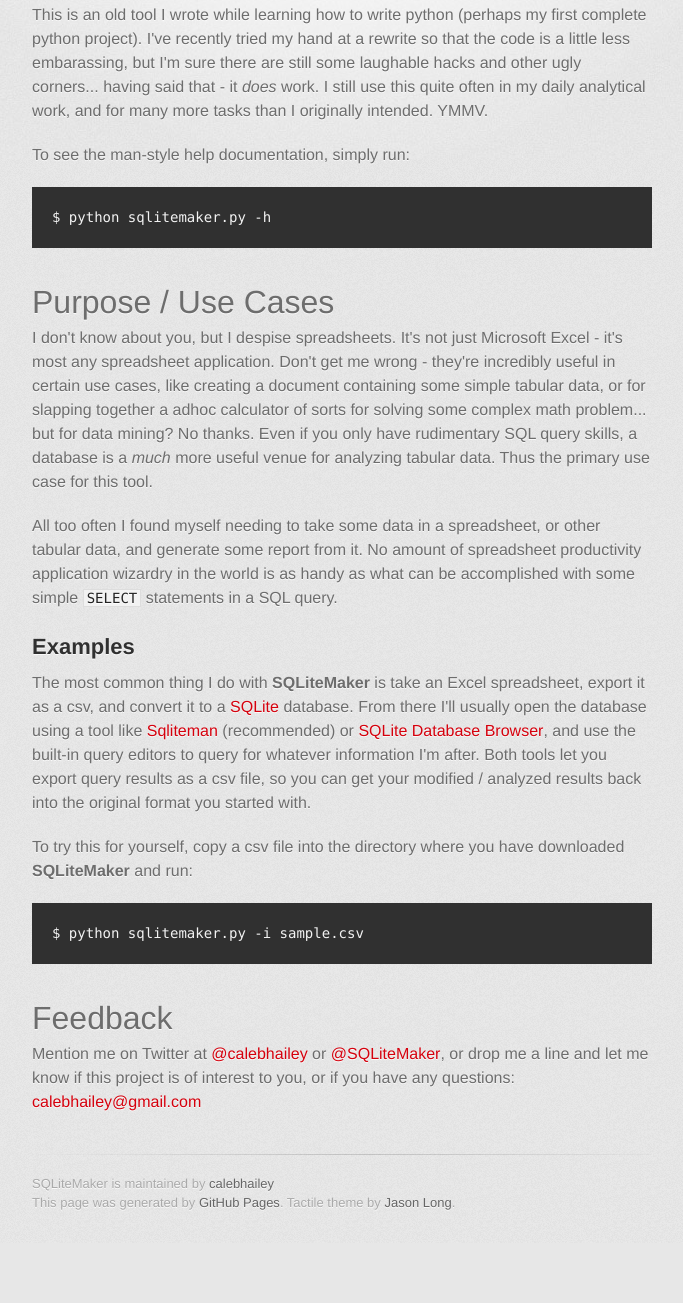
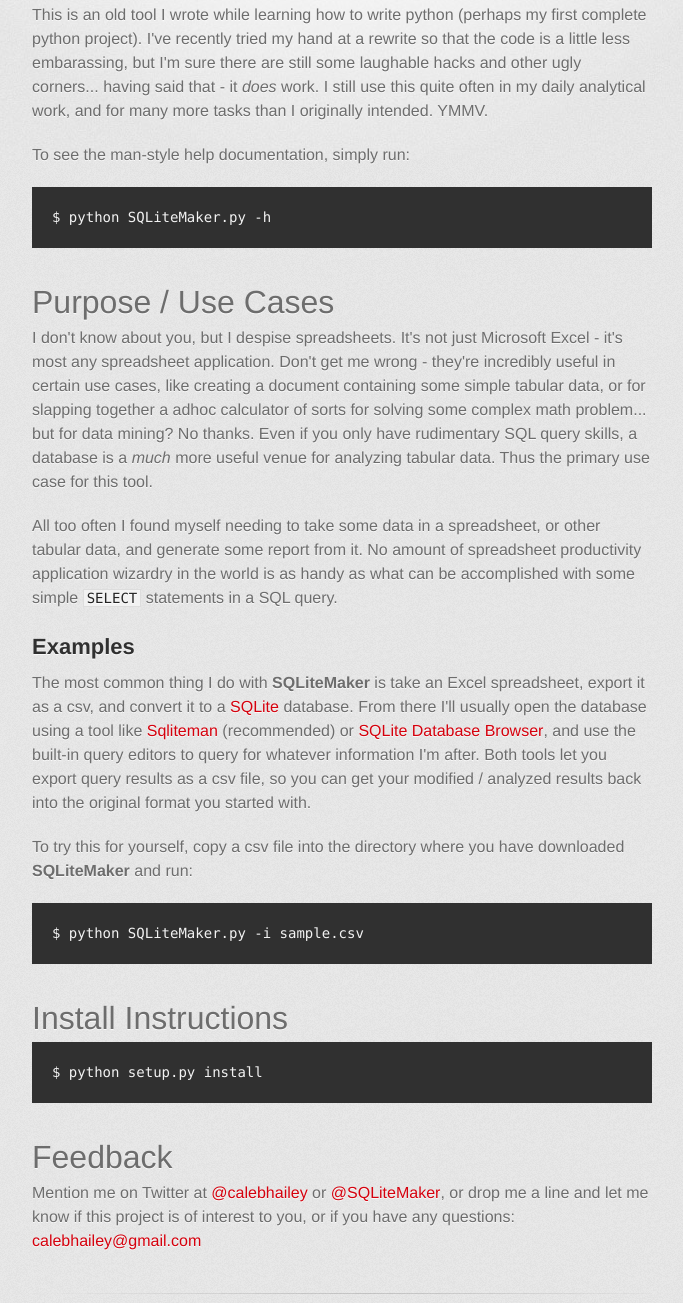
Before and after one commit to calebhailey/sqlitemaker, a plain HTML site: page index.html in a window 1280 px wide. Shown: the part 415-1718 px from the top of the page, without its empty margins (298-981 px from the left). Before the commit the page ends 1658 px from the top, so only its background shows below. Drawn offline with Linux system fonts and the light colour scheme; a web font is replaced by a local one.

```diff
--- a/index.html
+++ b/index.html
@@ -46,7 +46,7 @@ originally intended. YMMV.</p>
 
 <p>To see the man-style help documentation, simply run: </p>
 
-<pre><code>$ python sqlitemaker.py -h
+<pre><code>$ python SQLiteMaker.py -h
 </code></pre>
 
 <h1>Purpose / Use Cases</h1>
@@ -78,13 +78,18 @@ results back into the original format you started with.</p>
 <p>To try this for yourself, copy a csv file into the directory where you have
 downloaded <strong>SQLiteMaker</strong> and run: </p>
 
-<pre><code>$ python sqlitemaker.py -i sample.csv
+<pre><code>$ python SQLiteMaker.py -i sample.csv
+</code></pre>
+
+<h1>Install Instructions</h1>
+
+<pre><code>$ python setup.py install
 </code></pre>
 
 <h1>Feedback</h1>
 
 <p>Mention me on Twitter at <a href="http://www.twitter.com/calebhailey" title="Follow me on Twitter">@calebhailey</a> or
-<a href="http://www.twitter.com/sqlitemaker" title="Follow SQLiteMaker on Twitter">@SQLiteMaker</a>, or drop me a line and let me know if this project
+<a href="http://www.twitter.com/SQLiteMaker" title="Follow my project on Twitter">@SQLiteMaker</a>, or drop me a line and let me know if this project
 is of interest to you, or if you have any questions:
 <a href="mailto:calebhailey@gmail.com">calebhailey@gmail.com</a></p>
         </section>
```
Also changed, not shown: params.json (+1 -1 lines).
